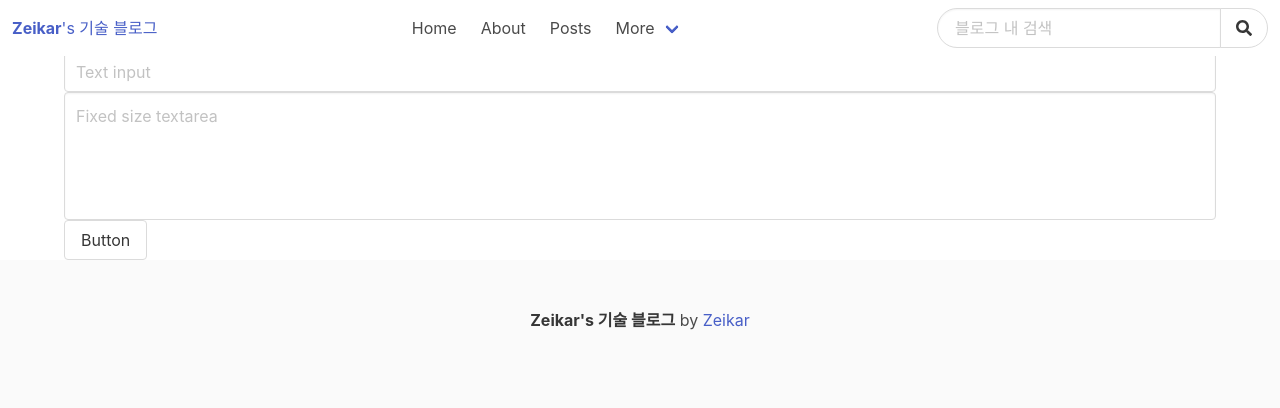
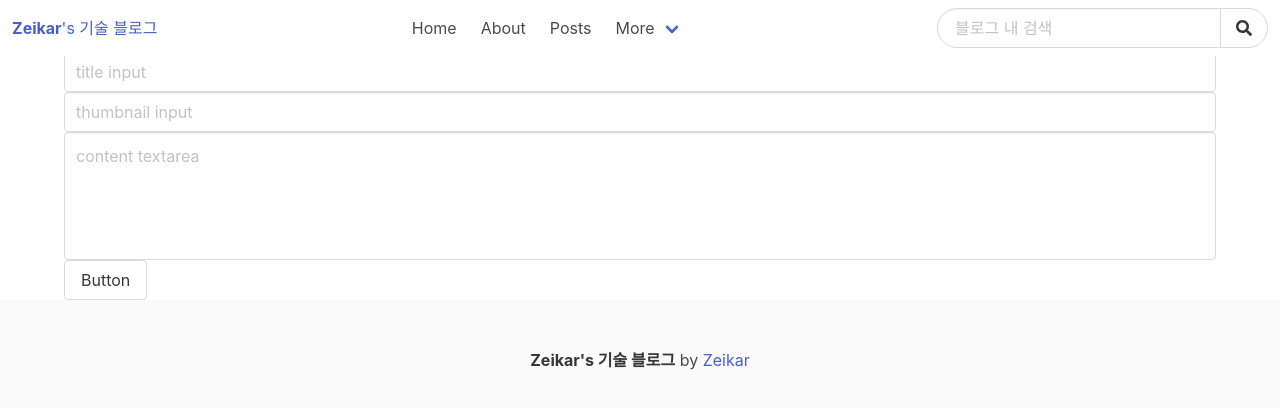
Before and after one commit to zeikar/Zeikar-blog, a Vue app: page /editor in a window 1280 px wide. Shown: the top 408 px of the page. Built offline with nearby package versions, Linux system fonts and the light colour scheme; no server answers; what vue-disqus would draw is missing.

Commit message:
Add thumbnail

```diff
--- a/src/components/Article.vue
+++ b/src/components/Article.vue
@@ -18,7 +18,7 @@
     </div>
     <figure class="media-right">
       <p class="image is-128x128">
-        <img src="https://bulma.io/images/placeholders/128x128.png">
+        <img style="object-fit: cover;" :src="post.thumbnail">
       </p>
     </figure>
   </article>
--- a/src/components/Editor.vue
+++ b/src/components/Editor.vue
@@ -1,11 +1,12 @@
 <template>
   <div class="container">
     <div class="control">
-      <input v-model="title" class="input" type="text" placeholder="Text input">
+      <input v-model="title" class="input" type="text" placeholder="title input">
+      <input v-model="thumbnail" class="input" type="text" placeholder="thumbnail input">
       <textarea
         v-model="contents"
         class="textarea has-fixed-size"
-        placeholder="Fixed size textarea"
+        placeholder="content textarea"
       ></textarea>
     </div>
     <button class="button" @click="onSubmit()">Button</button>
@@ -22,6 +23,7 @@ export default {
   data() {
     return {
       title: "",
+      thumbnail: "",
       contents: ""
     };
   },
@@ -31,11 +33,11 @@ export default {
   methods: {
     onSubmit() {
       if (this.postId != undefined) {
-        editPost(this.postId, this.title, this.contents).then(() => {
+        editPost(this.postId, this.title, this.thumbnail, this.contents).then(() => {
           alert("수정 완료");
         });
       } else {
-        addPost(this.title, this.contents).then(() => {
+        addPost(this.title, this.thumbnail, this.contents).then(() => {
           alert("작성 완료");
         });
       }
--- a/src/services/posts.js
+++ b/src/services/posts.js
@@ -21,10 +21,11 @@ export const getPost = (title) => {
     });
 };
 
-export const addPost = (title, contents) => {
+export const addPost = (title, thumbnail, contents) => {
   return firestore
     .collection("posts").add({
       title: title,
+      thumbnail: thumbnail,
       contents: contents,
       created_at: Date.now(),
       views: 0
@@ -37,10 +38,11 @@ export const addPost = (title, contents) => {
     });
 };
 
-export const editPost = (postId, title, contents) => {
+export const editPost = (postId, title, thumbnail, contents) => {
   return firestore
     .collection("posts").doc(postId).set({
       title: title,
+      thumbnail: thumbnail,
       contents: contents,
       modified_at: Date.now()
     }, {
```
